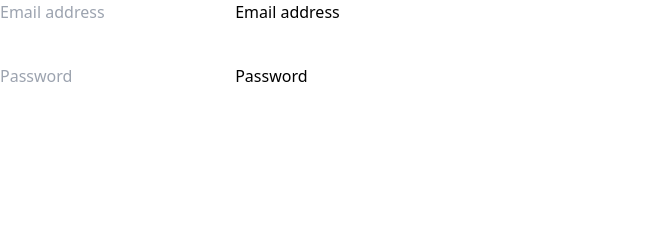
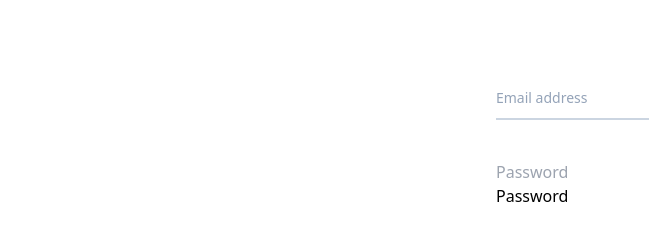
Before and after one commit to assilbekov/floating-label-tailwind-examples, a plain HTML site: page index.html in a window 1280 px wide. Shown: the whole page, without its empty margins (0-649 px from the left). Drawn offline with nearby package versions, Linux system fonts and the light colour scheme.

Commit message:
add email label

```diff
--- a/index.html
+++ b/index.html
@@ -7,15 +7,20 @@
   </head>
   <body>
     <main>
-      <form class="flex flex-col gap-10">
+      <form class="flex flex-col gap-10 w-72 mx-auto mt-20">
         <div class="relative">
           <input
             id="email"
             name="email"
             type="text"
             placeholder="Email address"
+            class="peer placeholder-transparent w-full h-10 border-b-2 border-slate-300 text-gray-900 focus:outline-none focus:border-indigo-500"
           />
-          <label for="email">Email address</label>
+          <label
+            for="email"
+            class="absolute left-0 -top-3.5 text-slate-600 text-sm peer-placeholder-shown:text-slate-400 peer-placeholder-shown:top-2 transition-all peer-focus:-top-3.5 peer-focus:text-slate-400 peer-focus:text-sm"
+            >Email address</label
+          >
         </div>
         <div class="relative">
           <input
```
